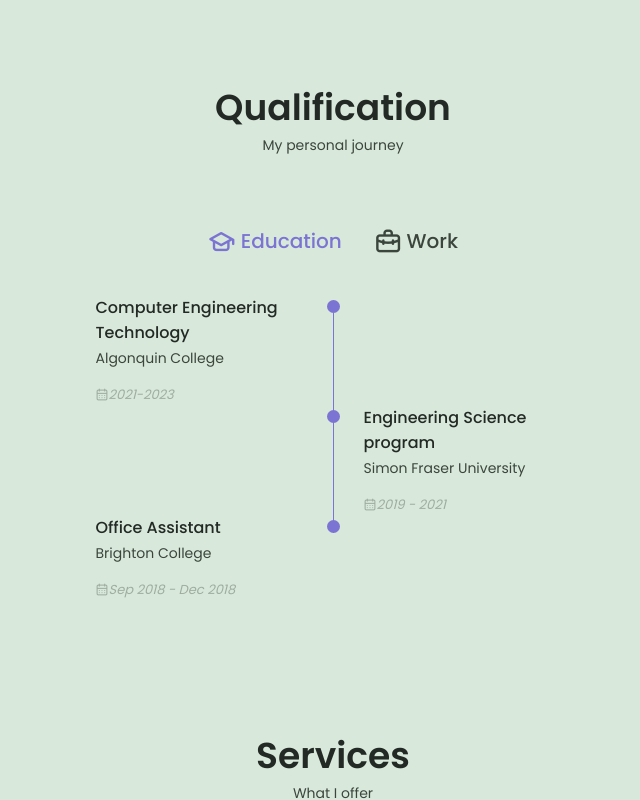
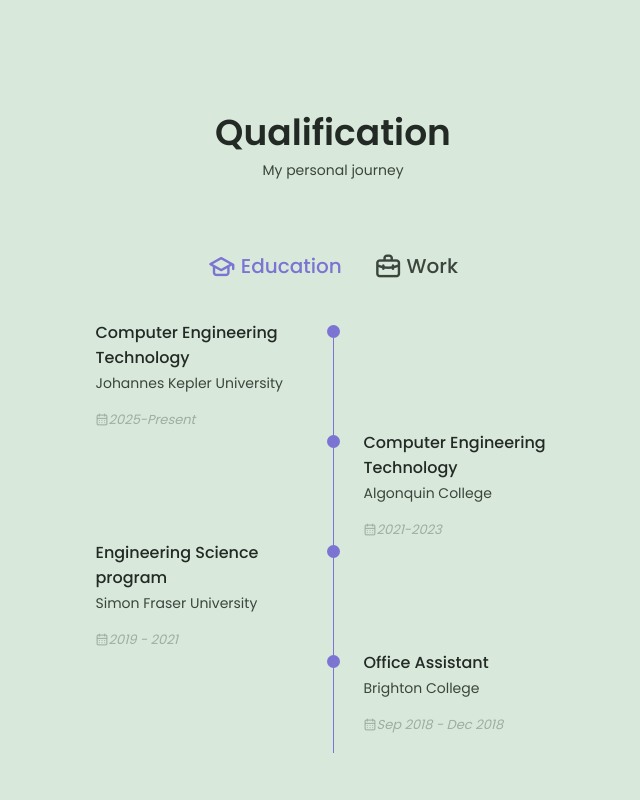
Before and after one commit to REAPERali00/Portfolio, a plain HTML site: page index.html in a window 1280 px wide. Shown: the part 2000-2800 px from the top of the page, without its empty margins (307-947 px from the left). Drawn offline with nearby package versions, Linux system fonts and the light colour scheme.

Commit message:
updated CV

```diff
--- a/index.html
+++ b/index.html
@@ -140,7 +140,8 @@
               <h3 class="home_subtitle">Full Stack Developer</h3>
               <p class="home_descritpion">
                 CET Honors Graduate with strong problem-solving skills,
-                Proficient in back end development
+                Proficient in back end development currently studying
+                AI in JKU, Austria
               </p>
               <a href="#contact" class="button button--flex">
                 Contact Me<i class="uil uil-message button_icon"></i>
@@ -452,8 +453,29 @@
           <div class="qual_sections">
             <!--==================== QUALIFICATION CONTENT 1 ====================-->
             <div class="qual_content qual_active" data-content id="education">
+
               <!--==================== QUALIFICATION 1====================-->
               <div class="qual_data">
+                <div>
+                  <h3 class="qual_title">Computer Engineering Technology</h3>
+                  <span class="qual_subtitle">Johannes Kepler University</span>
+                  <div class="qual_calendar">
+                    <i class="uil uil-calendar-alt">2025-Present </i>
+                  </div>
+                </div>
+                <div>
+                  <span class="qual_rounder"></span
+                  ><span class="qual_line"></span>
+                </div>
+              </div>
+              <!--==================== QUALIFICATION 2====================-->
+              <div class="qual_data">
+                <div></div>
+
+                <div>
+                  <span class="qual_rounder"></span
+                  ><span class="qual_line"></span>
+                </div>
                 <div>
                   <h3 class="qual_title">Computer Engineering Technology</h3>
                   <span class="qual_subtitle">Algonquin College</span>
@@ -461,21 +483,11 @@
                     <i class="uil uil-calendar-alt">2021-2023 </i>
                   </div>
                 </div>
-                <div>
-                  <span class="qual_rounder"></span
-                  ><span class="qual_line"></span>
-                </div>
               </div>
 
-              <!--==================== QUALIFICATION 2====================-->
+              <!--==================== QUALIFICATION 3====================-->
 
               <div class="qual_data">
-                <div></div>
-
-                <div>
-                  <span class="qual_rounder"></span
-                  ><span class="qual_line"></span>
-                </div>
 
                 <div>
                   <h3 class="qual_title">Engineering Science program</h3>
@@ -484,20 +496,27 @@
                     <i class="uil uil-calendar-alt">2019 - 2021</i>
                   </div>
                 </div>
+
+                <div>
+                  <span class="qual_rounder"></span
+                  ><span class="qual_line"></span>
+                </div>
               </div>
 
-              <!--==================== QUALIFICATION 3====================-->
+              <!--==================== QUALIFICATION 4====================-->
               <div class="qual_data">
+                <div></div>
+
+                <div>
+                  <span class="qual_rounder"></span
+                  ><span class="qual_line"></span>
+                </div>
                 <div>
                   <h3 class="qual_title">Office Assistant</h3>
                   <span class="qual_subtitle">Brighton College</span>
                   <div class="qual_calendar">
                     <i class="uil uil-calendar-alt">Sep 2018 - Dec 2018</i>
                   </div>
-                </div>
-                <div>
-                  <span class="qual_rounder"></span>
-                  <!-- <span class="qual_line"></span> -->
                 </div>
               </div>
             </div>
@@ -510,7 +529,7 @@
                   <h3 class="qual_title">Computer Coach</h3>
                   <span class="qual_subtitle">Algonquin College</span>
                   <div class="qual_calendar">
-                    <i class="uil uil-calendar-alt">Nov 2023-present</i>
+                    <i class="uil uil-calendar-alt">Nov 2023- Sep 2025</i>
                   </div>
                 </div>
                 <div>
@@ -546,10 +565,8 @@
                   </div>
                 </div>
                 <div>
-                  <div>
                     <span class="qual_rounder"></span>
                     <span class="qual_line"></span>
-                  </div>
                 </div>
               </div>
 
@@ -557,8 +574,8 @@
               <div class="qual_data">
                 <div></div>
                 <div>
-                  <!-- <span class="qual_line"></span> -->
                   <span class="qual_rounder"></span>
+                  <span class="qual_line"></span>
                 </div>
                 <div>
                   <h3 class="qual_title">Peer Tutor</h3>
```
Also changed, not shown: 1 other file.
